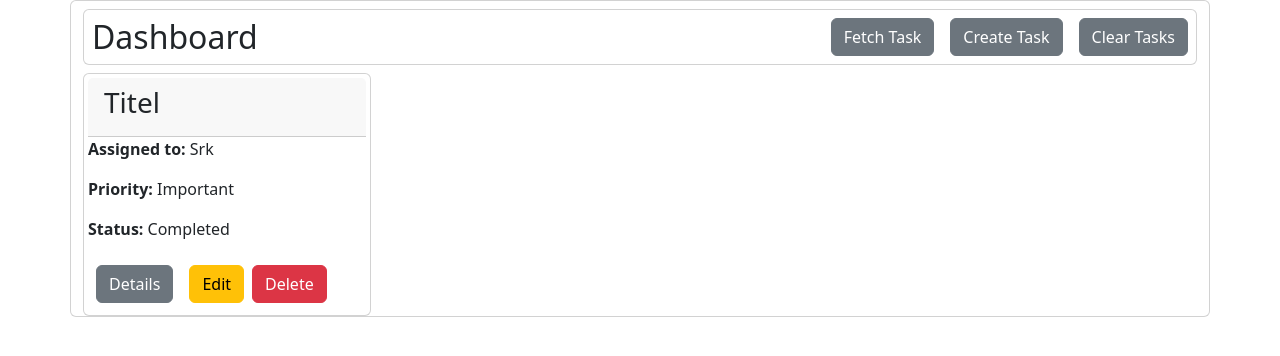
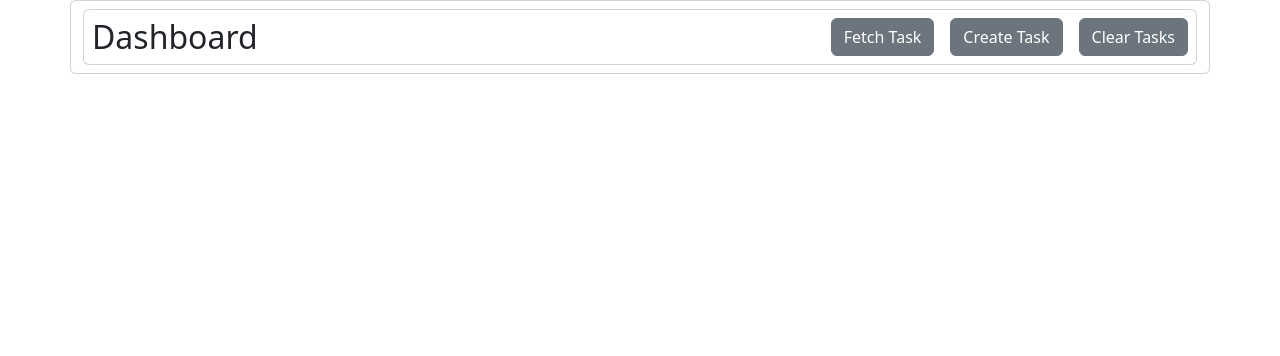
Before and after one commit to elankathir1270/Task-Creation-Http-Client, an Angular app: page / in a window 1280 px wide. Shown: the top 356 px of the page. Built offline with nearby package versions, Linux system fonts and the light colour scheme.

Commit message:
getting and posting tasks to db using http req res

```diff
--- a/src/app/app.module.ts
+++ b/src/app/app.module.ts
@@ -7,6 +7,7 @@ import { DashboardComponent } from './dashboard/dashboard.component';
 import { CreateTaskComponent } from './dashboard/create-task/create-task.component';
 import { TaskDetailsComponent } from './dashboard/task-details/task-details.component';
 import { FormsModule } from '@angular/forms';
+import { HttpClientModule } from '@angular/common/http';
 
 @NgModule({
   declarations: [
@@ -18,6 +19,7 @@ import { FormsModule } from '@angular/forms';
   imports: [
     BrowserModule,
     AppRoutingModule,
+    HttpClientModule,
     FormsModule
   ],
   providers: [],
--- a/src/app/dashboard/create-task/create-task.component.ts
+++ b/src/app/dashboard/create-task/create-task.component.ts
@@ -1,5 +1,6 @@
 import { Component } from '@angular/core';
 import { NgForm } from '@angular/forms';
+import { TaskService } from 'src/app/service/task.service';
 
 @Component({
   selector: 'app-create-task',
@@ -8,11 +9,14 @@ import { NgForm } from '@angular/forms';
 })
 export class CreateTaskComponent {
 
+  constructor(private taskService : TaskService) {}
+
   onFormSubmit(data : NgForm) {
 
-    console.log(data.value);
+    this.taskService.createTask(data.value).subscribe((res) => {
+      console.log(res);
 
-
+    })
   }
 
   OnCloseForm() {}
--- a/src/app/dashboard/dashboard.component.html
+++ b/src/app/dashboard/dashboard.component.html
@@ -1,28 +1,36 @@
-<div class="card container">
+<app-task-details [taskDetails] = "selectedTask" (closeDetails)="closeDetailView()" *ngIf="showTaskDetails"></app-task-details>
+
+<div class="card container" *ngIf="!showTaskDetails">
 
   <div class="card my-2">
     <div class="flex d-flex justify-content-between">
       <h2 class="m-2">Dashboard</h2>
       <div>
-        <button class="btn btn-secondary m-2" (click)="FetchTask()">Fetch Task</button>
+        <button class="btn btn-secondary m-2" (click)="fetchTaskClicked()">Fetch Task</button>
         <button class="btn btn-secondary m-2" (click)="createTask()">Create Task</button>
         <button class="btn btn-secondary m-2" (click)="clearTask()">Clear Tasks</button>
       </div>
     </div>
   </div>
 
+  <div class="d-flex">
+    <ng-container>
+      <div class="card task-item p-1 m-2"style="width: 18rem;" *ngFor="let task of AllTasks">
+        <div class=" card-header task-title">
+          <h3>{{task.title}}</h3>
+        </div>
+        <p><b>Assigned to: </b>{{task.assignedTo}}</p>
+        <p><b>Priority: </b>{{task.priority}}</p>
+        <p><b>Status: </b>{{task.status}}</p>
+        <div class="task-actions">
+          <button class="btn btn-secondary m-2" (click)="showDetails(task.id)">Details</button>
+          <button class="btn btn-warning m-2" (click)="editDetails(task.id)">Edit</button>
+          <button class="btn btn-danger" (click)="deleteDetails(task.id)">Delete</button>
+        </div>
+    </div>
+    </ng-container>
+  </div>
 
-  <div class=" card task-item p-1"style="width: 18rem;">
-      <div class=" card-header task-title">
-        <h3>Titel</h3>
-      </div>
-      <p><b>Assigned to: </b>Srk</p>
-      <p><b>Priority: </b>Important</p>
-      <p><b>Status: </b>Completed</p>
-      <div class="task-actions">
-        <button class="btn btn-secondary m-2" (click)="showDetails()">Details</button>
-        <button class="btn btn-warning m-2" (click)="editDetails()">Edit</button>
-        <button class="btn btn-danger" (click)="deleteDetails()">Delete</button>
-      </div>
-  </div>
+
+
 </div>
--- a/src/app/dashboard/dashboard.component.ts
+++ b/src/app/dashboard/dashboard.component.ts
@@ -1,4 +1,6 @@
 import { Component } from '@angular/core';
+import { TaskService } from '../service/task.service';
+import { Task } from '../model/task';
 
 @Component({
   selector: 'app-dashboard',
@@ -7,23 +9,45 @@ import { Component } from '@angular/core';
 })
 export class DashboardComponent {
 
-  FetchTask() {}
+  AllTasks : Task[]
+  selectedTask : Task
+  showTaskDetails : boolean = false;
+
+  constructor(private taskService : TaskService) {}
+
+
+  fetchTask() {
+    this.taskService.getAllTasks().subscribe((tasks) => {
+      this.AllTasks = tasks;
+    })
+  }
+
+  fetchTaskClicked() {
+    this.fetchTask();
+  }
 
   createTask() {}
 
   clearTask() {}
 
 
-  showDetails() {
+  showDetails(id: string) {
+    this.showTaskDetails = true
+    this.selectedTask = this.AllTasks.find((task) => task.id === id)
+    //console.log(this.selectedTask);
 
   }
 
-  editDetails() {
+  editDetails(id: string) {
 
   }
 
-  deleteDetails() {
+  deleteDetails(id: string) {
 
   }
 
+  closeDetailView() {
+    this.showTaskDetails = false
+  }
+
 }
--- a/src/app/dashboard/task-details/task-details.component.html
+++ b/src/app/dashboard/task-details/task-details.component.html
@@ -9,27 +9,24 @@
 
     <div>
       <div>
-      <h3>Description</h3>
-      <p>Lorem, ipsum dolor sit amet consectetur adipisicing elit. Architecto dignissimos,
-        nam voluptate aperiam dolorem dolores unde eum mollitia iste labore, provident suscipit
-        cupiditate facilis velit optio. Perspiciatis molestiae dolores expedita!
-      </p>
+      <h3>{{taskDetails.title}}</h3>
+      <p>{{taskDetails.desc}}</p>
      </div>
      <div>
       <strong>Assigned To : </strong>
-      <span>Srk</span>
+      <span>{{taskDetails.assignedTo}}</span>
      </div>
      <div>
       <strong>Created At : </strong>
-      <span>11/7</span>
+      <span>{{taskDetails.createdAt}}</span>
      </div>
      <div>
       <strong>Priority : </strong>
-      <span>Important</span>
+      <span>{{taskDetails.priority}}</span>
      </div>
      <div>
       <strong>Current Status : </strong>
-      <span>Start</span>
+      <span>{{taskDetails.status}}</span>
      </div>
 
     </div>
--- a/src/app/dashboard/task-details/task-details.component.ts
+++ b/src/app/dashboard/task-details/task-details.component.ts
@@ -1,4 +1,5 @@
-import { Component } from '@angular/core';
+import { Component, EventEmitter, Input, Output } from '@angular/core';
+import { Task } from 'src/app/model/task';
 
 @Component({
   selector: 'app-task-details',
@@ -7,6 +8,11 @@ import { Component } from '@angular/core';
 })
 export class TaskDetailsComponent {
 
-  OnCloseDetails() {}
+  @Input() taskDetails : Task;
+  @Output() closeDetails : EventEmitter<boolean> = new EventEmitter<boolean>();
+
+  OnCloseDetails() {
+    this.closeDetails.emit(false);
+  }
 
 }
--- /dev/null
+++ b/src/app/model/task.ts
@@ -0,0 +1,11 @@
+export class Task{
+  constructor(
+    public title: string,
+    public desc: string,
+    public assignedTo: string,
+    public createdAt: string,
+    public priority: string,
+    public status: string,
+    public id? : string
+  ) {}
+}
--- /dev/null
+++ b/src/app/service/task.service.ts
@@ -0,0 +1,32 @@
+import { HttpClient } from '@angular/common/http';
+import { Injectable } from '@angular/core';
+import { Task } from '../model/task';
+import { map } from 'rxjs';
+
+@Injectable({
+  providedIn: 'root'
+})
+export class TaskService {
+
+  constructor(private http : HttpClient) { }
+
+  createTask(task : Task) {
+    return this.http.post<{name : string}>('https://angularhttpclient-6d23d-default-rtdb.asia-southeast1.firebasedatabase.app/tasks.json',
+      task)
+  }
+
+  getAllTasks() {
+    return this.http.get<{[key : string] : Task }>('https://angularhttpclient-6d23d-default-rtdb.asia-southeast1.firebasedatabase.app/tasks.json')
+    .pipe(map((res) => {
+      const tasks : Task[] = [];
+
+      for(let key in res) {
+        tasks.push({...res[key], id: key})
+      }
+
+      //console.log(tasks);
+      return tasks
+
+    }))
+  }
+}
--- a/tsconfig.json
+++ b/tsconfig.json
@@ -5,7 +5,7 @@
     "baseUrl": "./",
     "outDir": "./dist/out-tsc",
     "forceConsistentCasingInFileNames": true,
-    "strict": true,
+    "strict": false,
     "noImplicitOverride": true,
     "noPropertyAccessFromIndexSignature": true,
     "noImplicitReturns": true,
```
